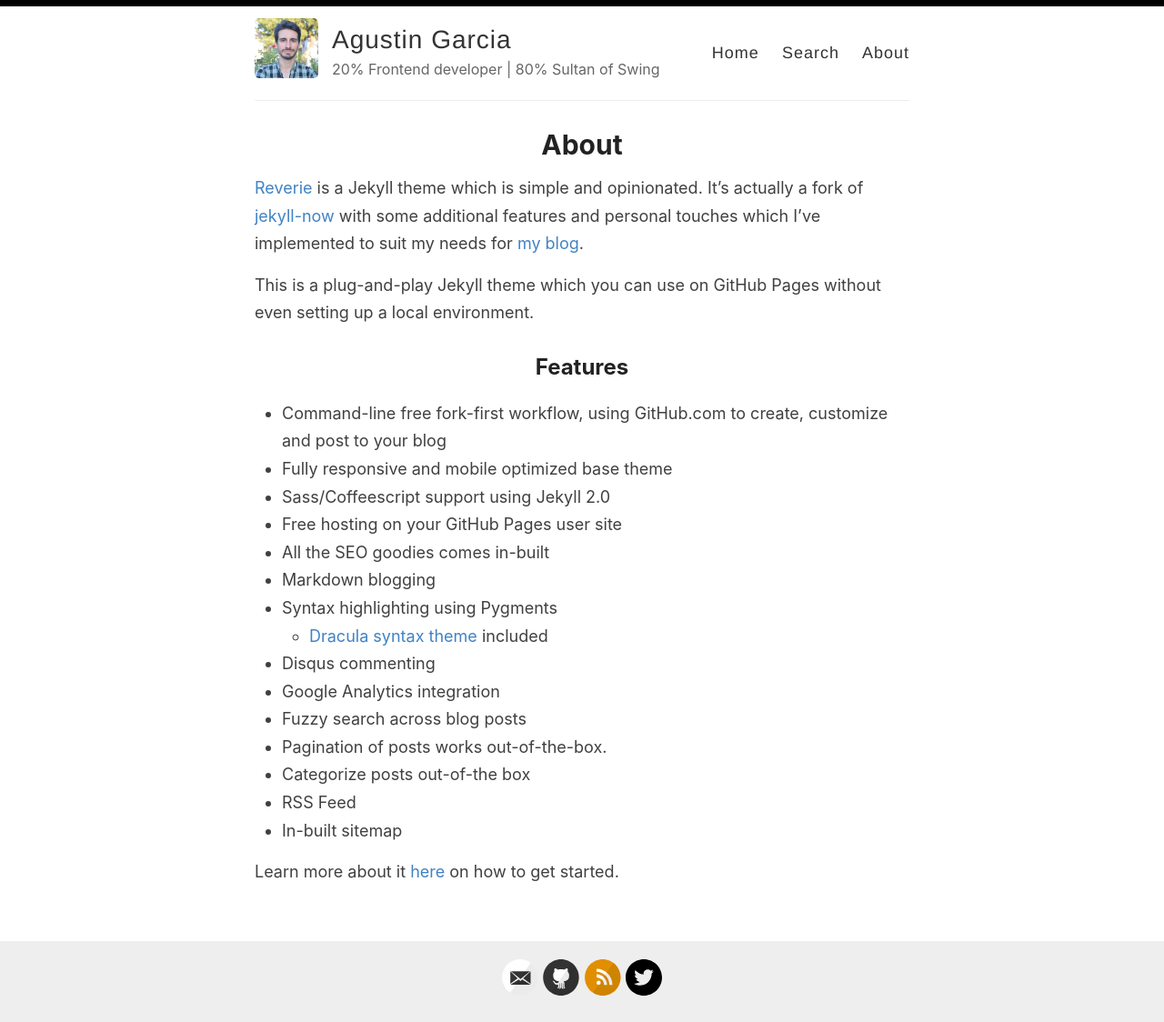
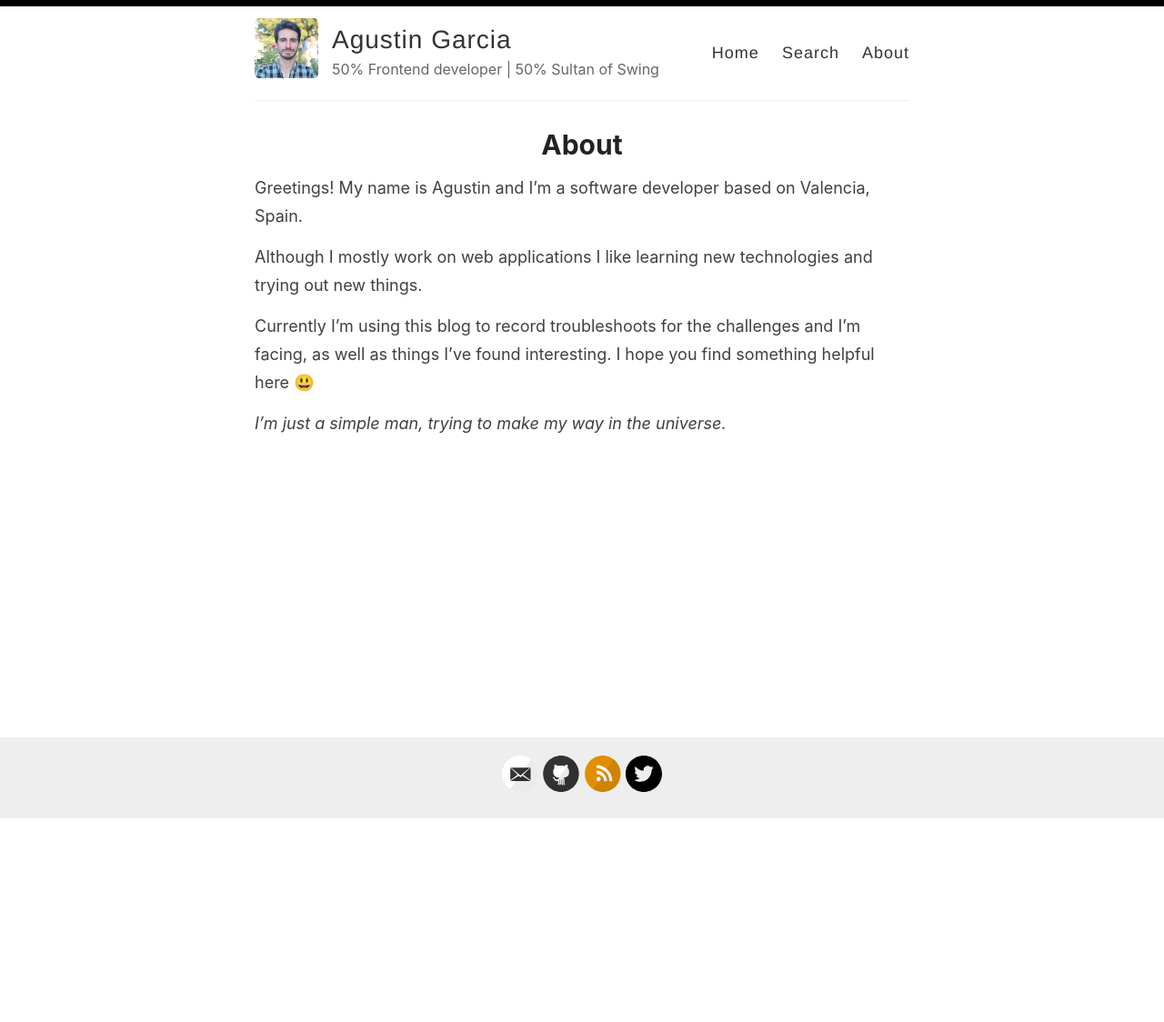
Before and after one commit to agarciabz/agarciabz.github.io, a Jekyll site: the page built from _pages/about.md, in a window 1280 px wide. Shown: the whole page at 91% size. Built offline with Jekyll 4.4.1, drawn with Linux system fonts in a browser that asks for light colours; after the commit the page ends 901 px from its top, so only the background shows below that.

Commit message:
Add about

```diff
--- a/_config.yml
+++ b/_config.yml
@@ -9,7 +9,7 @@ name: Agustin Garcia
 author: Agustin Garcia
 
 # Short bio or description (displayed in the header)
-description: 20% Frontend developer | 80% Sultan of Swing
+description: 50% Frontend developer | 50% Sultan of Swing
 
 # URL of your avatar or profile pic (you could use your GitHub profile pic)
 avatar: /images/foto.jpg
--- a/_pages/about.md
+++ b/_pages/about.md
@@ -4,26 +4,10 @@ title: About
 permalink: /about/
 ---
 
-[Reverie](https://github.com/amitmerchant1990/reverie) is a Jekyll theme which is simple and opinionated. It's actually a fork of [jekyll-now](https://github.com/barryclark/jekyll-now) with some additional features and personal touches which I've implemented to suit my needs for [my blog](https://www.amitmerchant.com).
+Greetings! My name is Agustin and I'm a software developer based on Valencia, Spain.
 
-This is a plug-and-play Jekyll theme which you can use on GitHub Pages without even setting up a local environment.
+Although I mostly work on web applications I like learning new technologies and trying out new things.
 
-## Features
+Currently I'm using this blog to record troubleshoots for the challenges and I'm facing, as well as things I've found interesting. I hope you find something helpful here 😃
 
-- Command-line free fork-first workflow, using GitHub.com to create, customize and post to your blog
-- Fully responsive and mobile optimized base theme
-- Sass/Coffeescript support using Jekyll 2.0
-- Free hosting on your GitHub Pages user site
-- All the SEO goodies comes in-built
-- Markdown blogging
-- Syntax highlighting using Pygments
-    - [Dracula syntax theme](https://draculatheme.com/) included
-- Disqus commenting
-- Google Analytics integration
-- Fuzzy search across blog posts
-- Pagination of posts works out-of-the-box.
-- Categorize posts out-of-the box
-- RSS Feed
-- In-built sitemap
-
-Learn more about it [here](https://github.com/amitmerchant1990/reverie) on how to get started.
+*I'm just a simple man, trying to make my way in the universe.*
```
